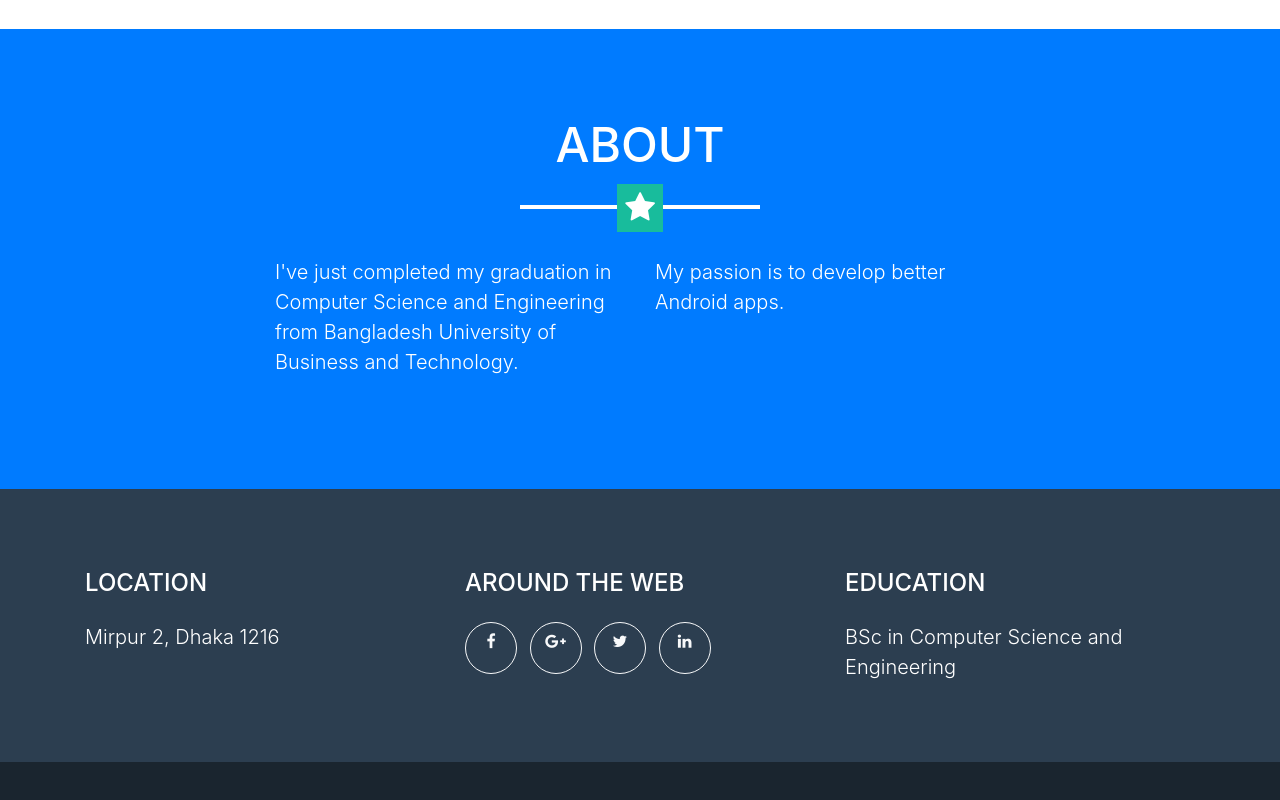
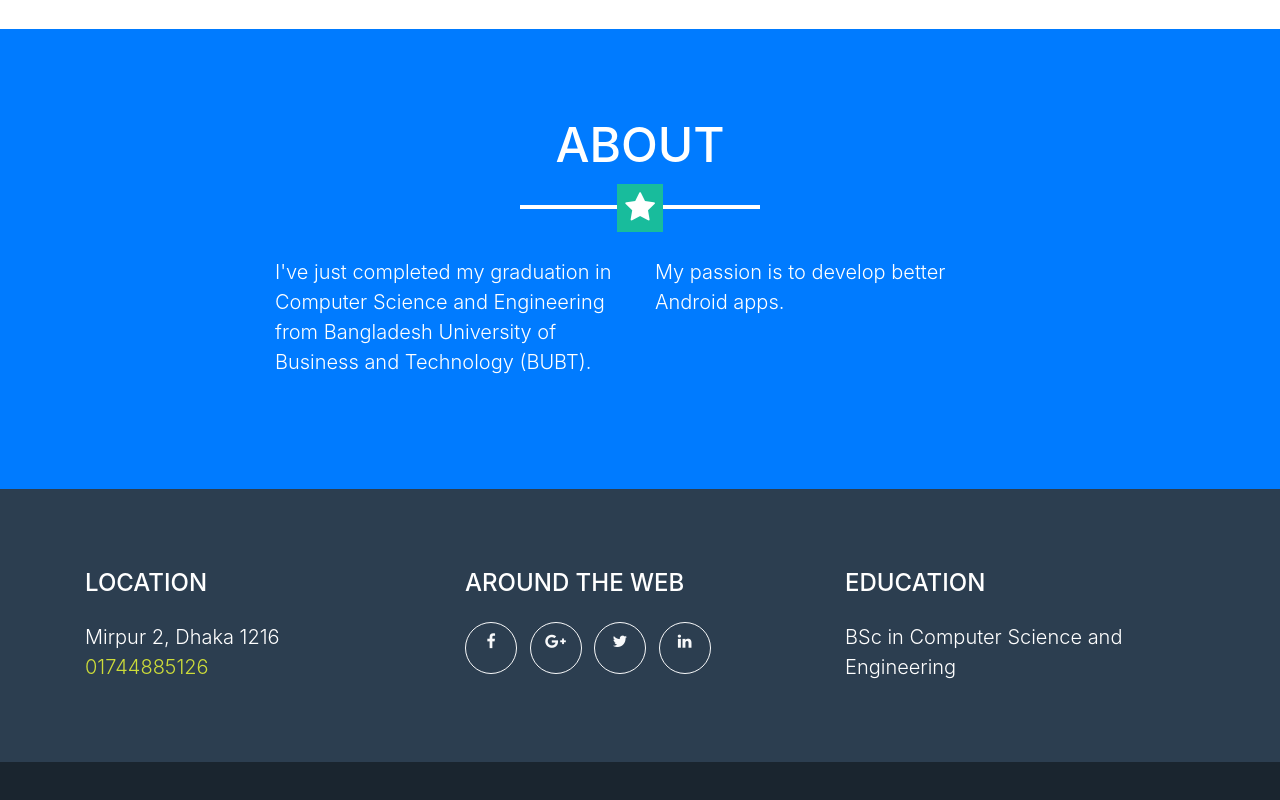
Before and after one commit to fmahmud26/firozmahmud.github.io, a website with bundled scripts: page index.html in a window 1280 px wide. Shown: the part 1919-2719 px from the top of the page. Built offline with nearby package versions, Linux system fonts and the light colour scheme; files whose address does not match are found by name.

Commit message:
My Portfolio Website v1.08

```diff
--- a/index.html
+++ b/index.html
@@ -180,7 +180,7 @@
         <hr class="star-light mb-5">
         <div class="row">
           <div class="col-lg-4 ml-auto">
-            <p class="lead">I've just completed my graduation in Computer Science and Engineering from Bangladesh University of Business and Technology.</p>
+            <p class="lead">I've just completed my graduation in Computer Science and Engineering from Bangladesh University of Business and Technology (BUBT).</p>
           </div>
           <div class="col-lg-4 mr-auto">
             <p class="lead">My passion is to develop better Android apps.</p>
@@ -249,8 +249,8 @@
         <div class="row">
           <div class="col-md-4 mb-5 mb-lg-0">
             <h4 class="text-uppercase mb-4">Location</h4>
-            <p class="lead mb-0">Mirpur 2, Dhaka 1216
-              </p>
+            <p class="lead mb-0">Mirpur 2, Dhaka 1216  <br> <font color="#CDDC39"> 01744885126 </font>
+               </p>
           </div>
           <div class="col-md-4 mb-5 mb-lg-0">
             <h4 class="text-uppercase mb-4">Around the Web</h4>
```
